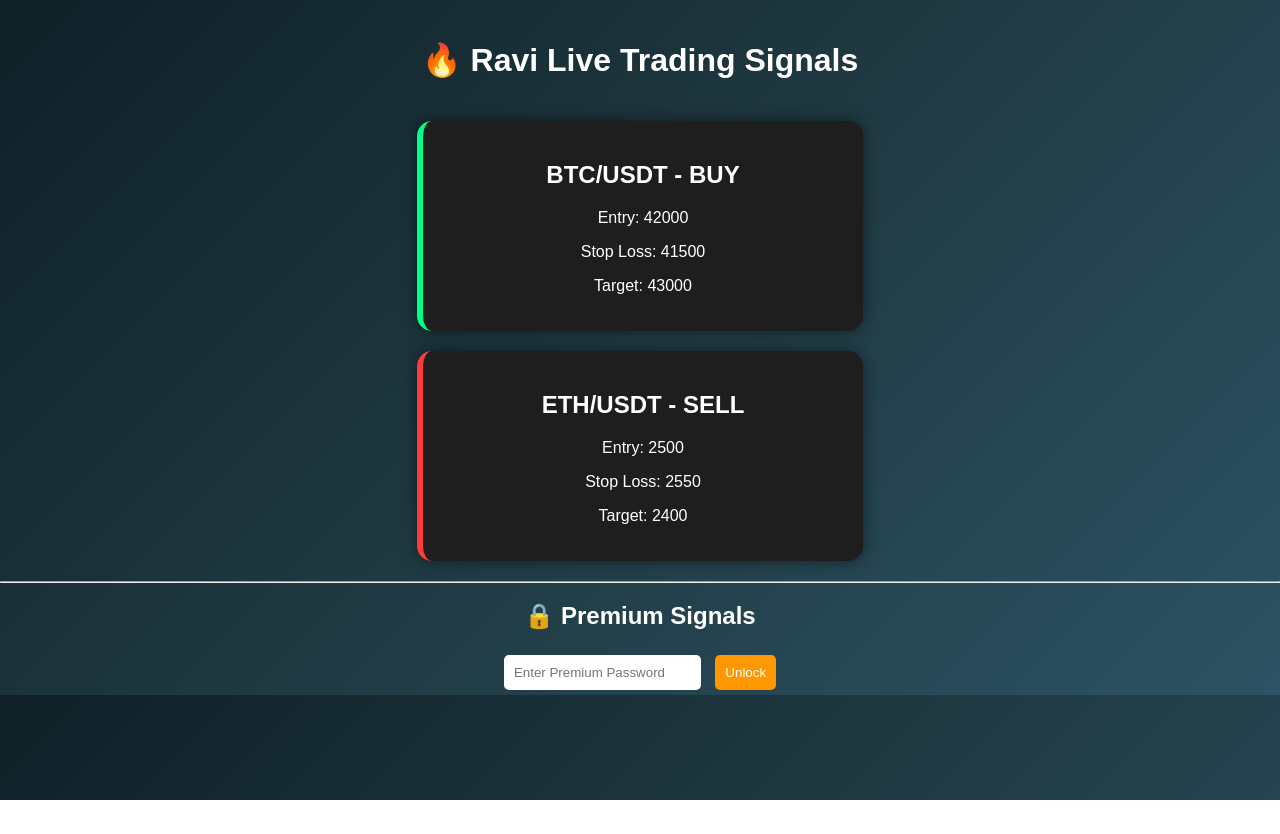
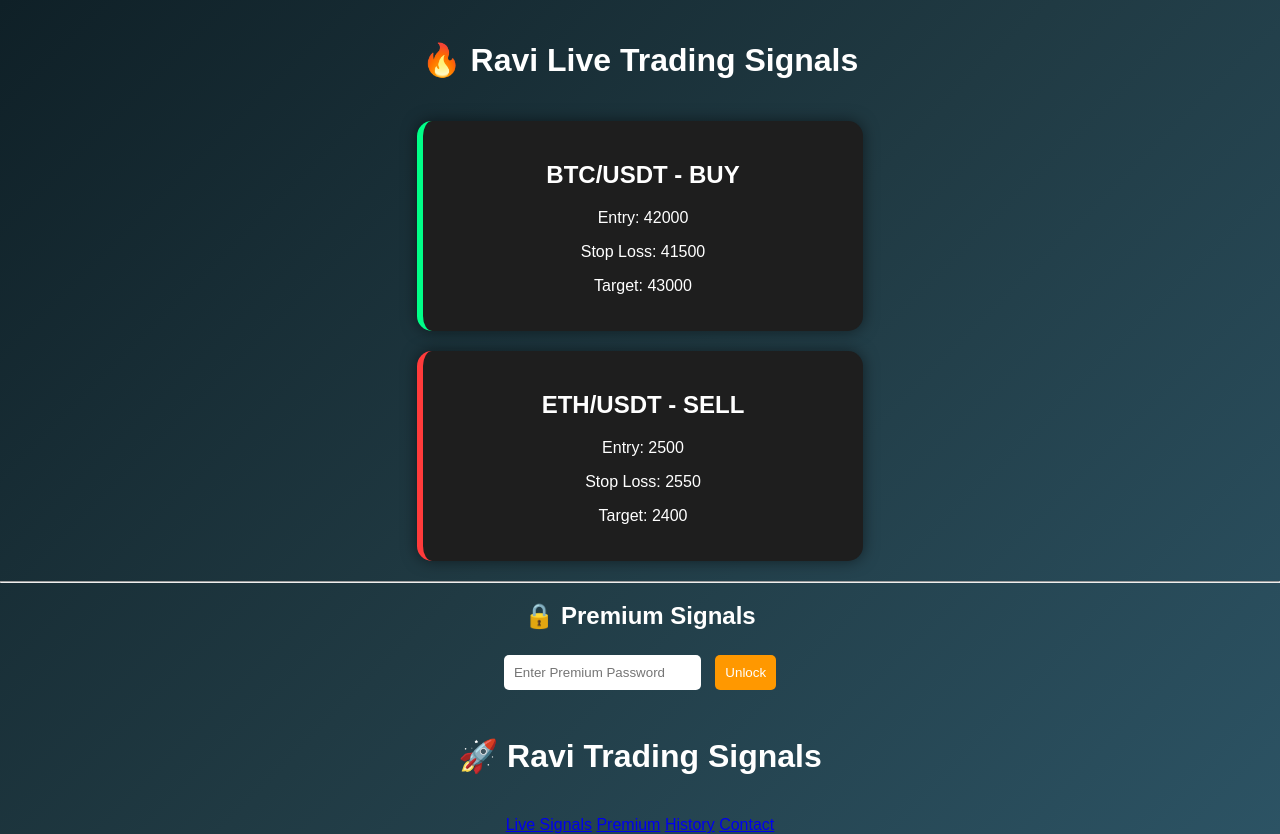
Before and after one commit to 9211ravikumar2-gif/trading-signals, a plain HTML site: page index.html in a window 1280 px wide. Before the commit the page ends 800 px from the top, so only its background shows below. Drawn offline with Linux system fonts and the light colour scheme.

Commit message:
Update index.html

```diff
--- a/index.html
+++ b/index.html
@@ -54,3 +54,12 @@ function unlockPremium() {
   }
 }
 </script>
+<header>
+  <h1>🚀 Ravi Trading Signals</h1>
+  <nav>
+    <a href="#live">Live Signals</a>
+    <a href="#premium">Premium</a>
+    <a href="#history">History</a>
+    <a href="#contact">Contact</a>
+  </nav>
+</header>
```
